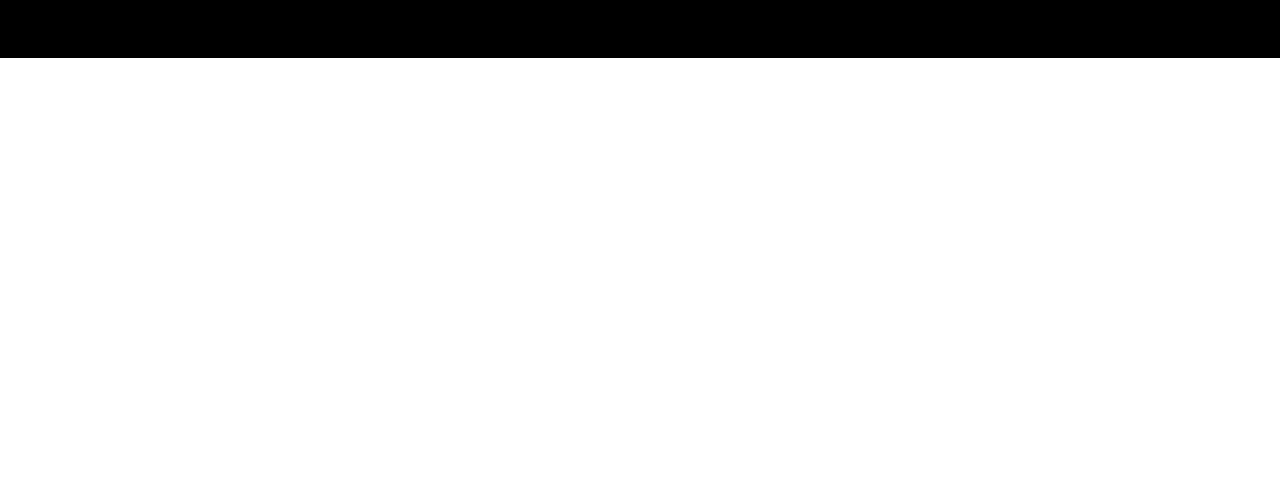
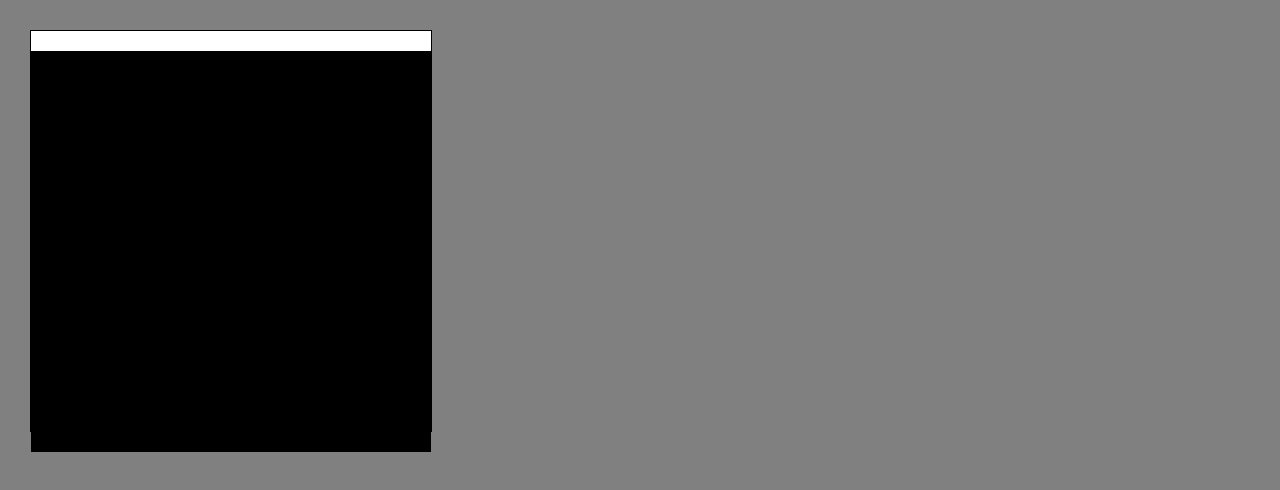
Before and after one commit to telesleo/os, a Svelte app: page / in a window 1280 px wide. Shown: the top 490 px of the page. Built offline with nearby package versions, Linux system fonts and the light colour scheme.

Commit message:
Box with x, y, width and height

```diff
--- a/src/app.css
+++ b/src/app.css
@@ -1,4 +1,7 @@
-html, body, #app, main {
+html,
+body,
+main,
+#app {
   width: 100%;
   height: 100%;
 }
@@ -6,3 +9,7 @@
 body {
   margin: 0;
 }
+
+#app {
+  background-color: var(--gray);
+}
--- a/src/components/Box.svelte
+++ b/src/components/Box.svelte
@@ -2,15 +2,52 @@
   import type { Component } from "svelte";
   import Terminal from "./Terminal.svelte";
 
-  const { application } = $props();
+  const { application, x, y, width, height } = $props();
+  let dragging: boolean = $state(false);
+
+  $inspect(dragging);
 
   const applications: { [key: string]: Component } = {
     terminal: Terminal,
   };
 
+  function headerMouseDown() {
+    dragging = true;
+  }
+
+  function headerMouseUp() {
+    dragging = false;
+  }
+
   const Program: Component = $state(applications[application]);
 </script>
 
-<div>
-  <Program></Program>
+<div
+  class="box"
+  style={`left: ${x}px; top: ${y}px; width: ${width}px; height: ${height}px`}
+>
+  <div
+    class="header"
+    onmousedown={headerMouseDown}
+    onmouseup={headerMouseUp}
+  ></div>
+  <div class="content"><Program></Program></div>
 </div>
+
+<style>
+  .box {
+    position: absolute;
+    border: 1px solid black;
+  }
+
+  .header {
+    height: 20px;
+    background-color: var(--white);
+    border-bottom: 1px solid var(--black);
+  }
+
+  .content {
+    height: 100%;
+    overflow: scroll;
+  }
+</style>
--- a/src/components/Boxes.svelte
+++ b/src/components/Boxes.svelte
@@ -5,6 +5,6 @@
 
 <div id="boxes">
   {#each boxes as box}
-    <Box application={box.application}></Box>
+    <Box {...box}></Box>
   {/each}
 </div>
--- a/src/components/Terminal.svelte
+++ b/src/components/Terminal.svelte
@@ -47,8 +47,8 @@
 <style>
   .terminal {
     box-sizing: border-box;
+    min-height: 100%;
     min-width: 100%;
-    min-height: 100%;
     width: fit-content;
     height: fit-content;
     background-color: var(--black);
@@ -63,6 +63,7 @@
   }
 
   .input {
+    width: 100%;
     padding: 0;
     outline: none;
     border: none;
--- a/src/lib/data/box.svelte.ts
+++ b/src/lib/data/box.svelte.ts
@@ -1,6 +1,10 @@
 const boxes = $state([
   {
     application: "terminal",
+    x: 30,
+    y: 30,
+    width: 400,
+    height: 400,
   },
 ]);
 
--- a/src/variables.css
+++ b/src/variables.css
@@ -1,5 +1,6 @@
 :root {
   --black: black;
   --white: white;
+  --gray: gray;
   --padding: 20px;
 }
```
